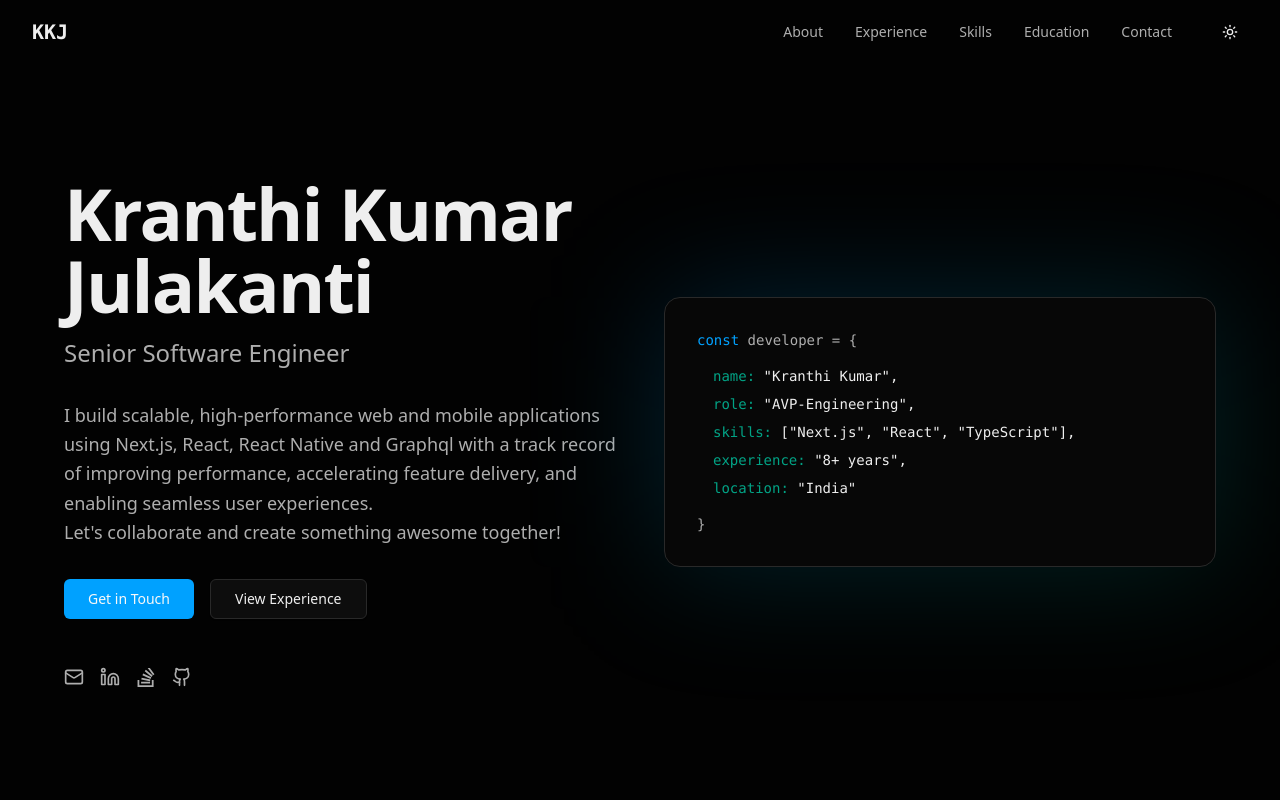
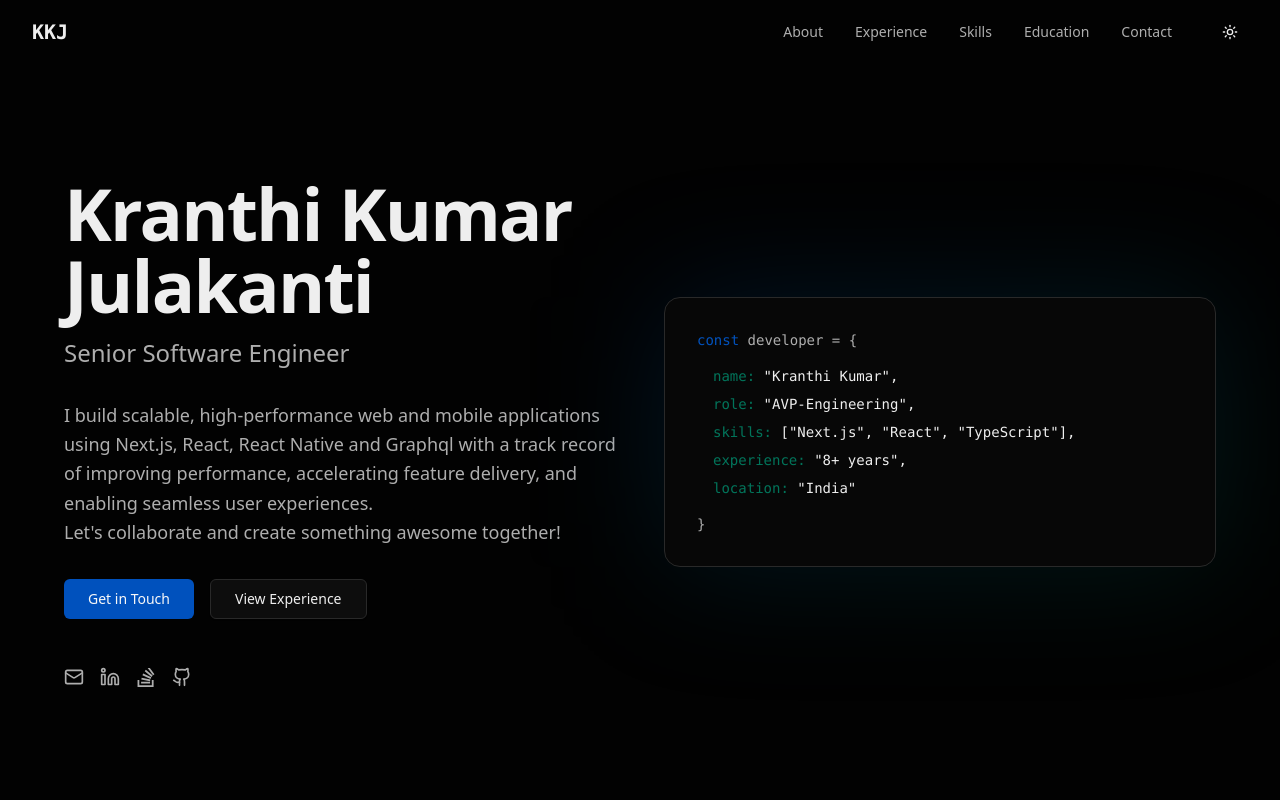
Before and after one commit to kranthijulakantiwork/my-portfolio, a Next.js app: page / in a window 1280 px wide. Shown: the top 800 px of the page. Built offline with nearby package versions, Linux system fonts and the light colour scheme.

Commit message:
contrast fix dark mode

```diff
--- a/app/globals.css
+++ b/app/globals.css
@@ -50,19 +50,19 @@
   --card-foreground: oklch(0.95 0 0);
   --popover: oklch(0.13 0 0);
   --popover-foreground: oklch(0.95 0 0);
-  --primary: oklch(0.7 0.2 250);
+  --primary: oklch(0.45 0.2 250);
   --primary-foreground: oklch(0.98 0 0);
   --secondary: oklch(0.18 0 0);
   --secondary-foreground: oklch(0.95 0 0);
   --muted: oklch(0.17 0 0);
   --muted-foreground: oklch(0.75 0 0);
-  --accent: oklch(0.6 0.2 180);
+  --accent: oklch(0.45 0.2 180);
   --accent-foreground: oklch(0.98 0 0);
   --destructive: oklch(0.5 0.2 25);
   --destructive-foreground: oklch(0.98 0 0);
   --border: oklch(0.28 0 0);
   --input: oklch(0.28 0 0);
-  --ring: oklch(0.7 0.2 250);
+  --ring: oklch(0.45 0.2 250);
   --chart-1: oklch(0.488 0.243 264.376);
   --chart-2: oklch(0.696 0.17 162.48);
   --chart-3: oklch(0.769 0.188 70.08);
```
